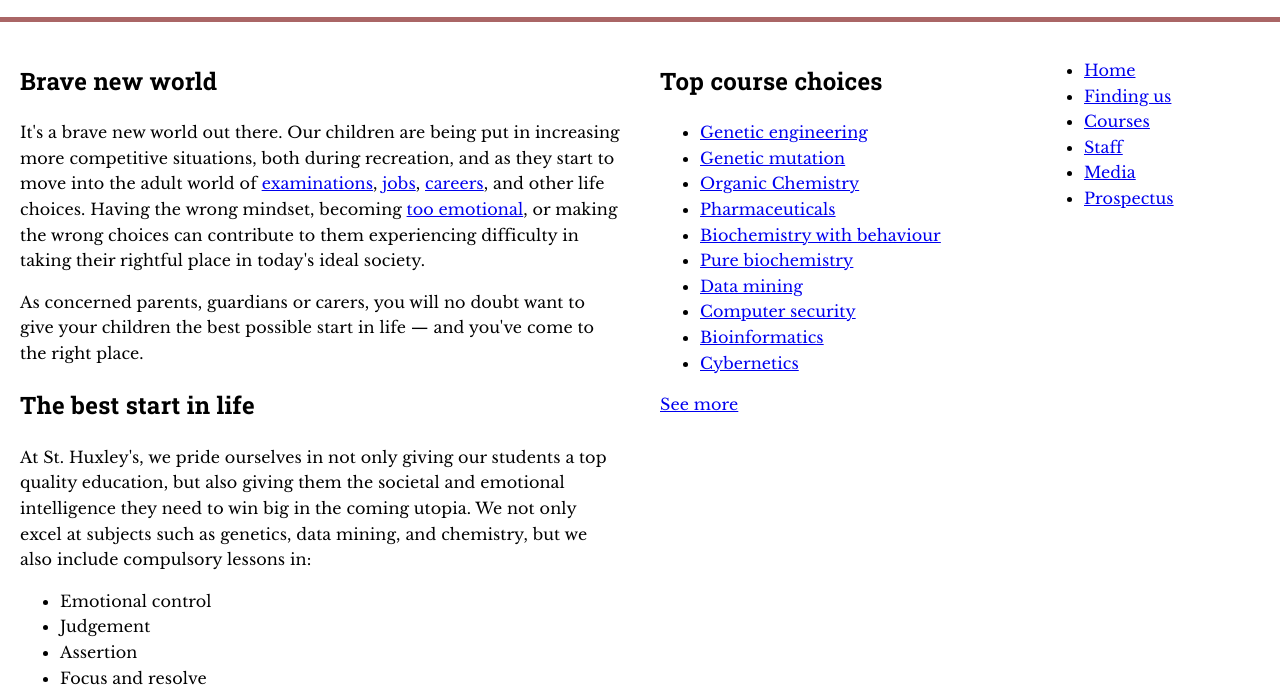
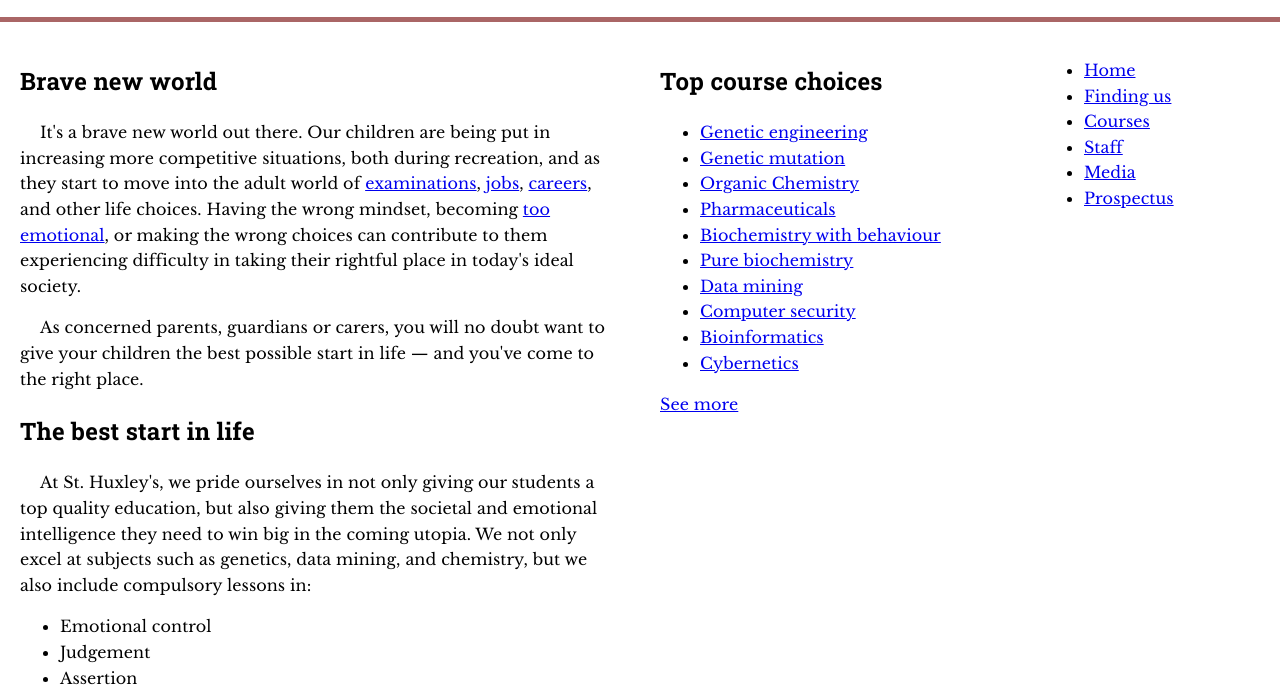
Before and after one commit to shreyas-a-s/typesetting-a-homepage, a plain HTML site: page index.html in a window 1280 px wide. Shown: the part 92-780 px from the top of the page. Drawn offline with nearby package versions, Linux system fonts and the light colour scheme.

Commit message:
feat: Indent first paragraph after each heading

```diff
--- a/style.css
+++ b/style.css
@@ -70,3 +70,7 @@ header h1 {
   margin: 0;
   font-size: 2.5em;
 }
+
+section p {
+  text-indent: 20px;
+}
```
